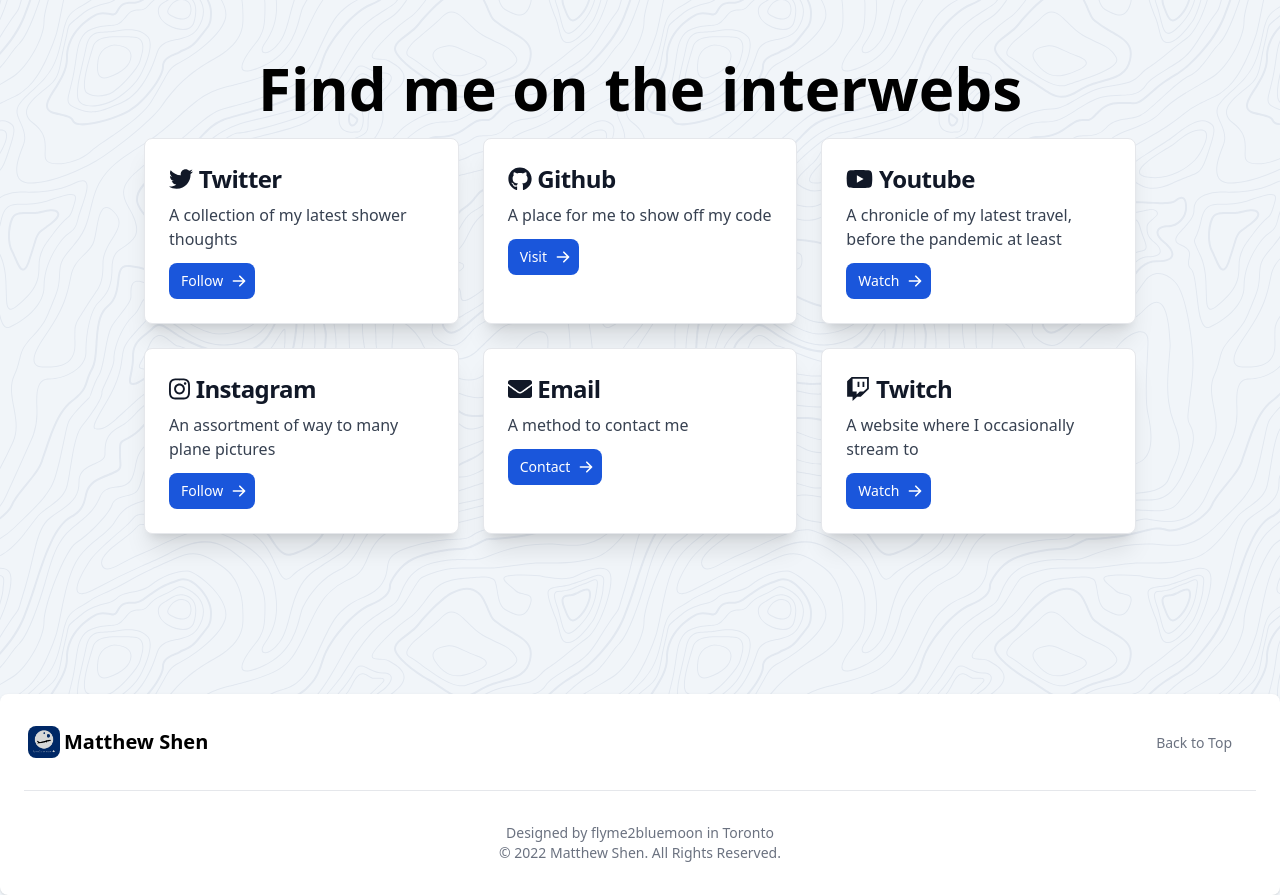
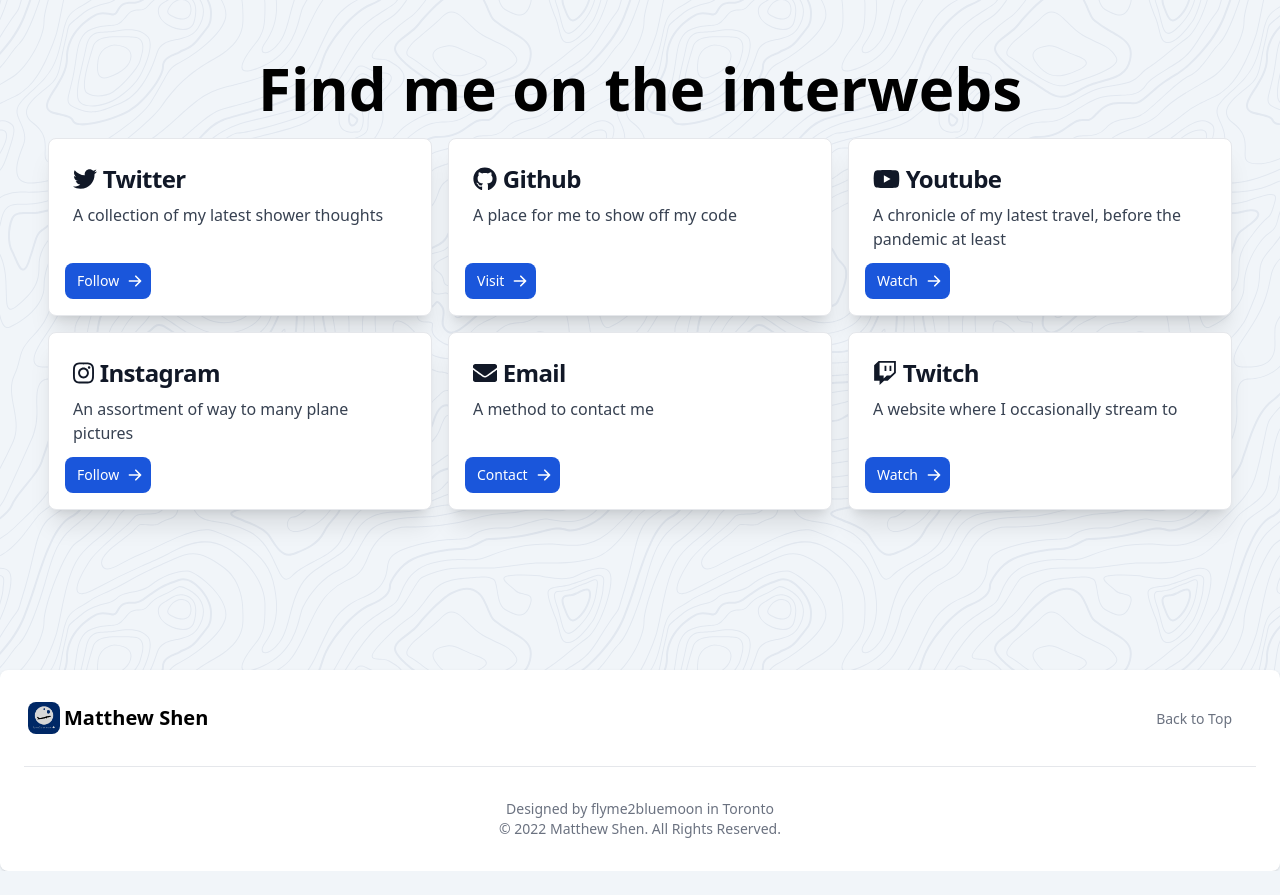
Before and after one commit to flyme2bluemoon/flyme2bluemoon.github.io, a React (Create React App) app: page / in a window 1280 px wide. Shown: the part 2040-2935 px from the top of the page. After the commit the page ends 2911 px from the top, so only its background shows below. Built offline with nearby package versions, Linux system fonts and the light colour scheme; no server answers.

Commit message:
fix grids using flexbox

```diff
--- a/src/components/Social.tsx
+++ b/src/components/Social.tsx
@@ -8,7 +8,7 @@
     <div className="mt-24 min-h-[50vh]">
       <span id="social" className="block relative -top-10" />
       <h2 className="h2 text-center">Find me on the interwebs</h2>
-      <div className="grid grid-cols-2 lg:grid-cols-3 gap-6 sm:mx-36">
+      <div className="flex flex-row flex-wrap justify-center gap-4 w-full">
         <SocialCard title="Twitter" text="A collection of my latest shower thoughts" cta="Follow" href="https://twitter.com/flyme2bluemoon" icon={faTwitter} />
         <SocialCard title="Github" text="A place for me to show off my code" cta="Visit" href="https://github.com/flyme2bluemoon" icon={faGithub} />
         <SocialCard title="Youtube" text="A chronicle of my latest travel, before the pandemic at least" cta="Watch" href="https://www.youtube.com/channel/UCbOygd7cfMtsl3nKCJP_8Kg" icon={faYoutube} />
--- a/src/components/gallery/Repo.tsx
+++ b/src/components/gallery/Repo.tsx
@@ -5,8 +5,7 @@
 
 const Repo = ({ name, html_url, og_url, description }: GithubRepo) => {
   return (
-    <div key={name}>
-      <div className="max-w-sm h-full flex flex-col bg-white rounded-lg border border-gray-200 shadow-md dark:bg-gray-800 dark:border-gray-700">
+    <div className="max-w-sm flex flex-col bg-white rounded-lg border border-gray-200 dark:bg-gray-800 dark:border-gray-700 shadow-xl">
       <a href={html_url}>
         <img className="rounded-t-lg" src={og_url} alt="Opengraph for Repo" />
       </a>
@@ -21,7 +20,6 @@
         </a>
       </div>
     </div>
-    </div>
   );
 }
 
--- a/src/components/social/SocialCard.tsx
+++ b/src/components/social/SocialCard.tsx
@@ -4,12 +4,12 @@
 
 const SocialCard = ({ title, text, href, cta, icon }: SocialCardProps) => {
   return (
-    <div className="p-6 w-full bg-white rounded-lg border border-gray-200 dark:bg-gray-800 dark:border-gray-700 shadow-xl">
+    <div className="p-6 w-96 bg-white rounded-lg border border-gray-200 dark:bg-gray-800 dark:border-gray-700 shadow-xl relative">
       <a href={href}>
         <h5 className="mb-2 text-2xl font-bold tracking-tight text-gray-900 dark:text-white"><FontAwesomeIcon icon={icon} /> {title}</h5>
       </a>
-      <p className="mb-3 font-normal text-gray-700 dark:text-gray-400">{text}</p>
-      <a href={href} className="inline-flex items-center py-2 px-3 text-sm font-medium text-center text-white bg-blue-700 rounded-lg hover:bg-blue-800 focus:ring-4 focus:ring-blue-300 dark:bg-blue-600 dark:hover:bg-blue-700 dark:focus:ring-blue-800">
+      <p className=" font-normal text-gray-700 dark:text-gray-400 mb-10">{text}</p>
+      <a href={href} className="inline-flex items-center py-2 px-3 text-sm font-medium text-center text-white bg-blue-700 rounded-lg hover:bg-blue-800 focus:ring-4 focus:ring-blue-300 dark:bg-blue-600 dark:hover:bg-blue-700 dark:focus:ring-blue-800 absolute bottom-4 left-4">
         {cta}
         <svg className="ml-2 -mr-1 w-4 h-4" fill="currentColor" viewBox="0 0 20 20" xmlns="http://www.w3.org/2000/svg"><path fillRule="evenodd" d="M10.293 3.293a1 1 0 011.414 0l6 6a1 1 0 010 1.414l-6 6a1 1 0 01-1.414-1.414L14.586 11H3a1 1 0 110-2h11.586l-4.293-4.293a1 1 0 010-1.414z" clipRule="evenodd"></path></svg>
       </a>
```
Lines whose indentation alone changed are shown as unchanged.
